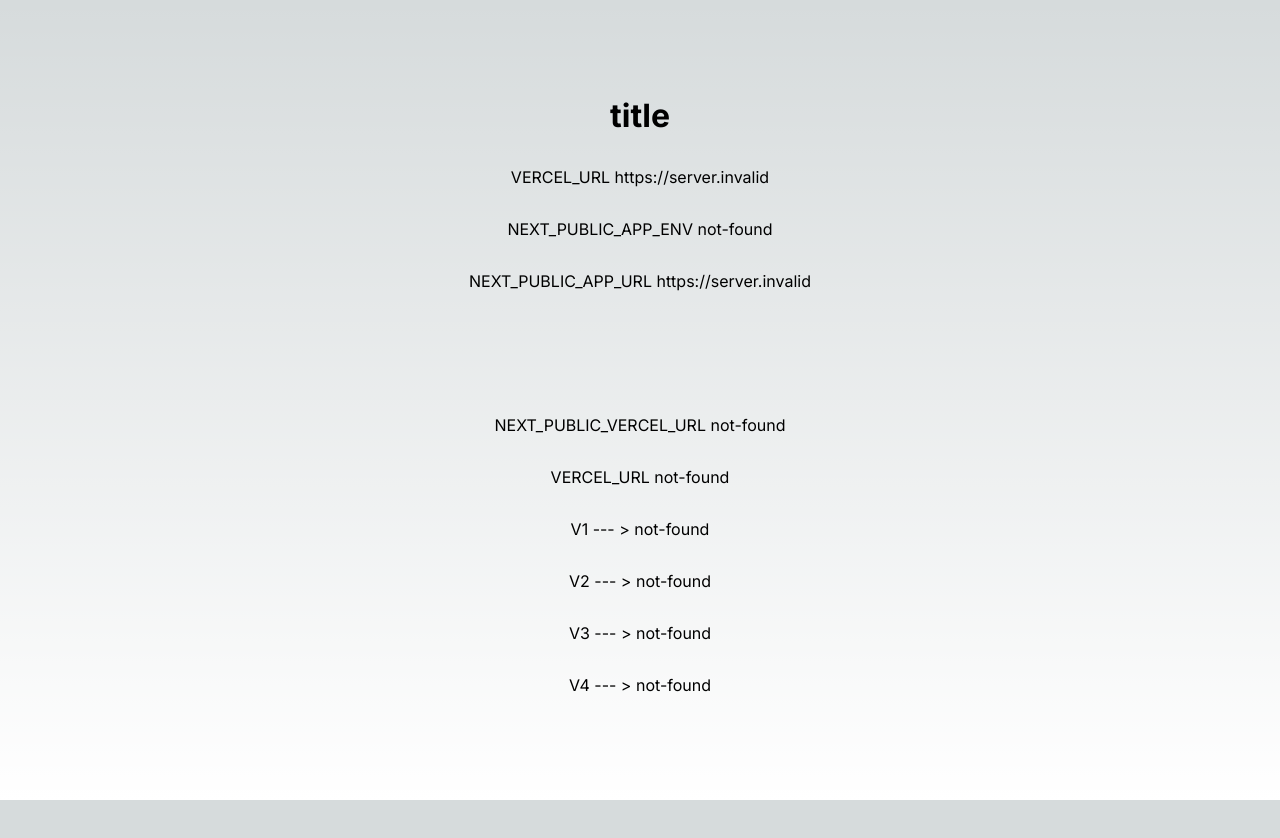
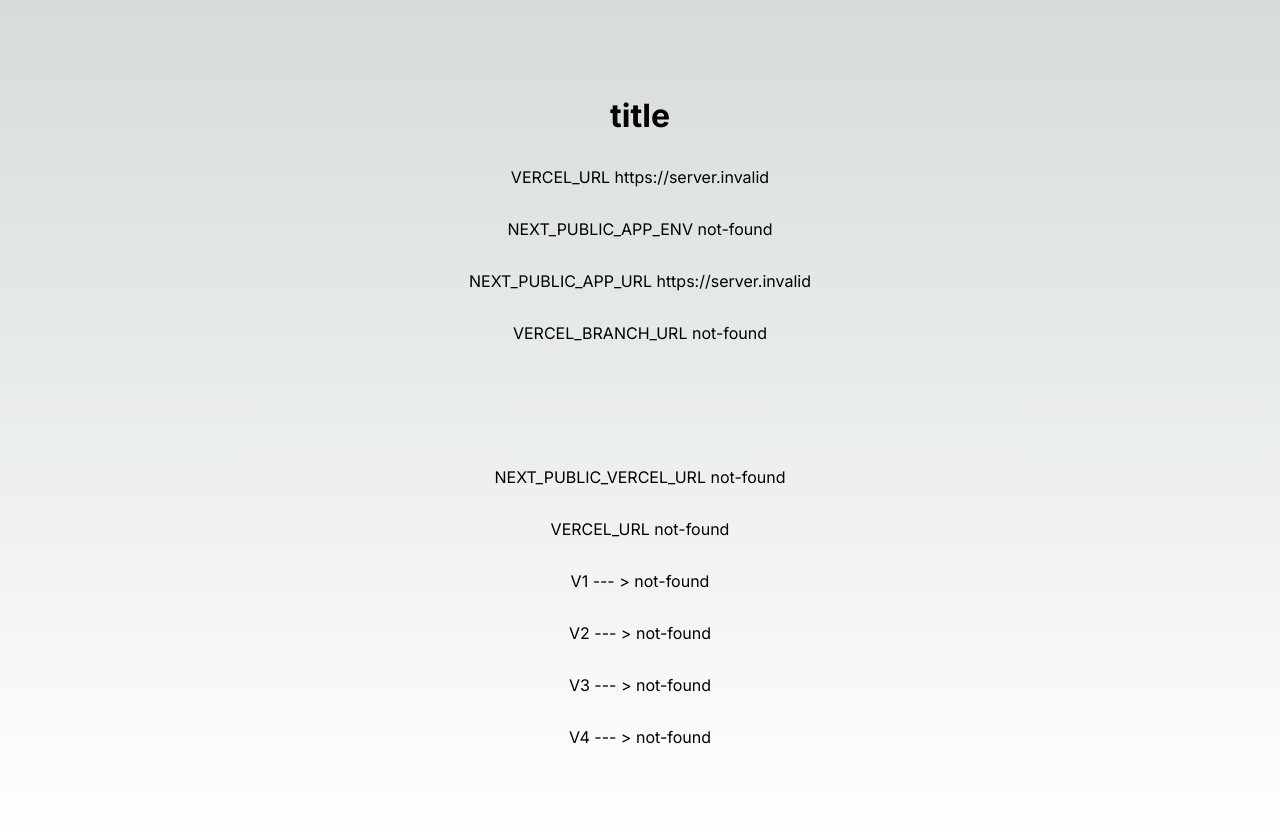
Before and after one commit to aditya-torinit/v2, a Next.js app: page / in a window 1280 px wide. Shown: the top 838 px of the page. Before the commit the page ends 800 px from the top, so only its background shows below. Built offline with nearby package versions, Linux system fonts and the light colour scheme; no server answers.

Commit message:
Update page.tsx

```diff
--- a/app/page.tsx
+++ b/app/page.tsx
@@ -25,6 +25,9 @@ export default function Home() {
         </span>
         <span>
           NEXT_PUBLIC_APP_URL {process?.env?.NEXT_PUBLIC_APP_URL || "not-found"}{" "}
+        </span>
+        <span>
+          VERCEL_BRANCH_URL {process?.env?.VERCEL_BRANCH_URL || "not-found"}{" "}
         </span>
 
       <br/>
```
